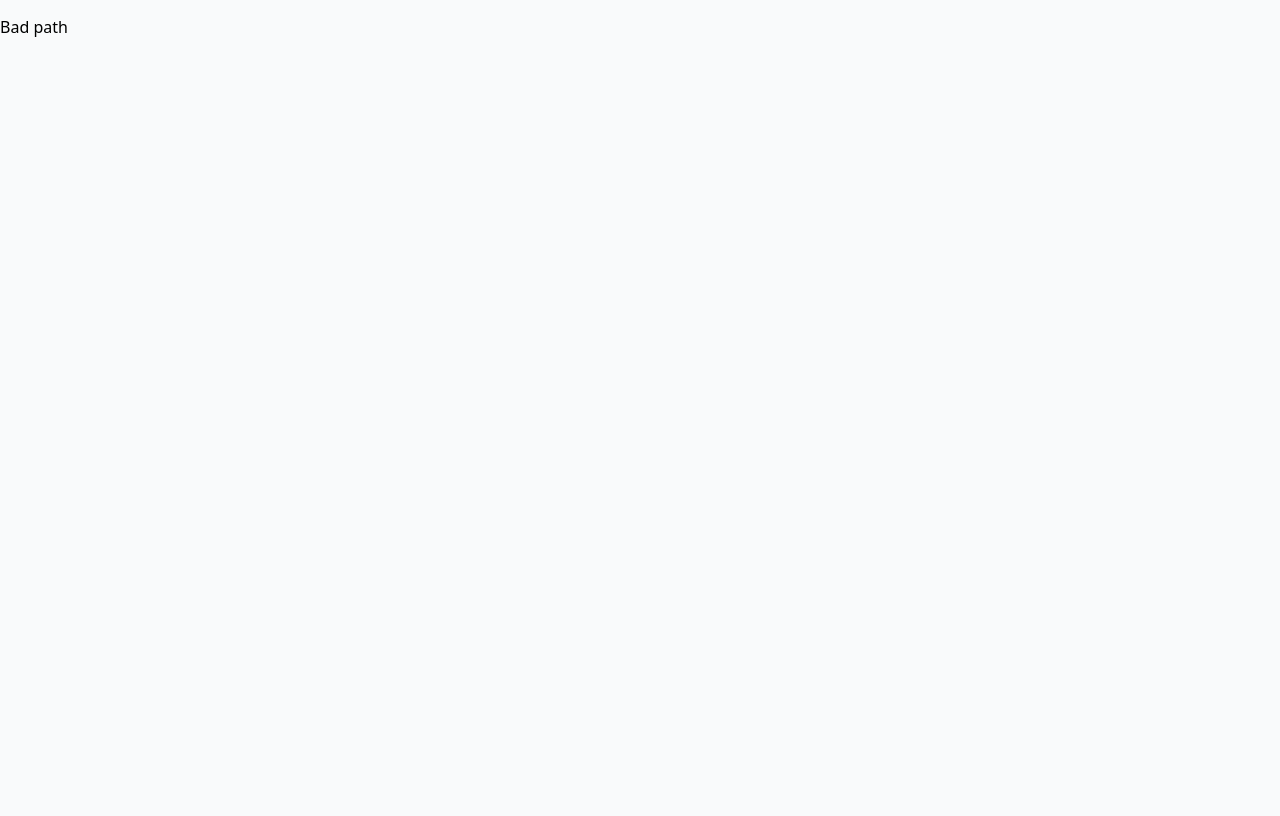
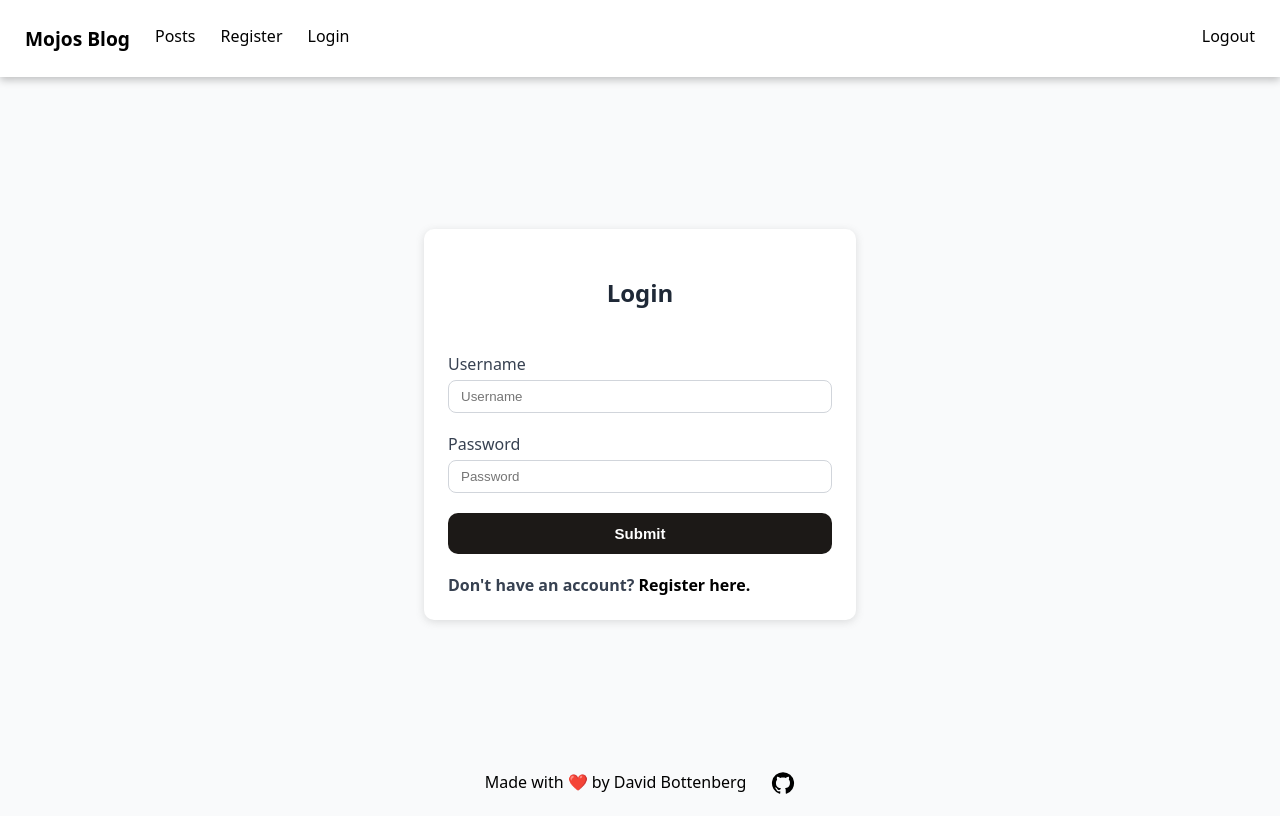
Before and after one commit to davebott-dev/blogapi, a React (Vite) app in the folder client1/: page /login in a window 1280 px wide. Before the commit this address had no page. Built offline with nearby package versions, Linux system fonts and the light colour scheme.

Commit message:
styled register and login routes

```diff
--- a/client1/src/App.css
+++ b/client1/src/App.css
@@ -1,6 +1,7 @@
 :root {
   --backgroundColor: #F9FAFB;
   --elementColor: #FFFF;
+  --altColor: #1C1917;
   --font: ui-sans-serif,system-ui,sans-serif,"Apple Color Emoji","Segoe UI Emoji",Segoe UI Symbol,"Noto Color Emoji"
 }
 #root{
@@ -17,7 +18,11 @@ html,body {
   font-family: var(--font);
 }
 .rootContainer,.indexContainer{
-  height: 100%;
+  height: inherit;
+}
+.rootContainer{
+  display: flex;
+  flex-direction: column;
 }
 
 .indexContainer{
@@ -36,6 +41,45 @@ html,body {
   padding: 1.5rem;
   box-shadow: rgba(99, 99, 99, 0.2) 0px 2px 8px 0px;
   border-radius: 10px;
+}
+.formContainer{
+  display: flex;
+  align-items: center;
+  justify-content: center;
+  height: inherit;
+
+}
+.formContainer>Form{
+  display: flex;
+  flex-direction: column;
+  background: var(--elementColor);
+  box-shadow: rgba(99, 99, 99, 0.2) 0px 2px 8px 0px;
+  border-radius: 10px;
+  padding: 1.5rem;
+  gap: 20px;
+  width: 100%;
+  max-width: 24rem;
+}
+span {
+  color: rgb(55 65 81);
+}
+.formContainer>Form>p {
+  font-weight: 600;
+  font-size: 1.5rem;
+  line-height: 2rem;
+  color: rgb(31 41 55);
+  margin-bottom: 1.5rem;
+  text-align: center;
+}
+.formContainer>Form>div{
+  display: flex;
+  flex-direction: column;
+  gap: 5px;
+}
+input{
+  padding: .5rem .75rem .5rem .75rem;
+  border: 1px solid rgb(209 213 219);
+  border-radius: 0.5rem;
 }
 nav {
   display: flex;
@@ -60,5 +104,29 @@ nav>div:first-child>a:first-child{
 a {
   text-decoration: none;
   color: black;
+}
 
+button {
+  background: var(--altColor);
+  color: var(--elementColor);
+  border: none;
+  font-weight: bold;
+  font-size: 15px;
+  border-radius: 10px;
+  padding: 12px;
+  cursor: pointer;
 }
+.error-page{
+  display:flex;
+  flex-direction: column;
+  justify-content: center;
+  align-items: center;
+  width: 100%;
+}
+footer{
+  display: flex;
+  flex-direction: row;
+  gap: 25px;
+  width: 100%;
+  justify-content: center;
+}
--- a/client1/src/Index.jsx
+++ b/client1/src/Index.jsx
@@ -1,4 +1,5 @@
 import { useState } from 'react'
+import {Link} from 'react-router-dom';
 import './App.css'
 
 function Index() {
@@ -9,7 +10,7 @@ function Index() {
         <h1>Welcome to Mojos Digital Minimalist Blog!</h1>
         <h2>Please Register to view and comment on Mojos post...</h2>
         <p>Discover the best stories and pictures from the world of Mojo</p>
-        <button>Enter Mojos World</button>
+        <Link to = "posts"><button>Enter Mojos World</button></Link>
       </div>
     </div>
   )
--- /dev/null
+++ b/client1/src/errorpage.jsx
@@ -0,0 +1,17 @@
+import {useRouteError} from 'react-router-dom';
+
+const ErrorPage = () => {
+    const error = useRouteError();
+    console.error(error)
+
+    return (
+        <div className="error-page">
+            <h1>Oops</h1>
+            <p><strong>Sorry, an unexpected error has occured</strong>.</p>
+            <p><strong>{error.status}: {error.statusText}</strong></p>
+            <p><em>{error.data}</em></p>
+        </div>
+    )
+}
+
+export default ErrorPage;
--- a/client1/src/main.jsx
+++ b/client1/src/main.jsx
@@ -3,16 +3,27 @@ import { createRoot } from 'react-dom/client'
 import {createBrowserRouter, RouterProvider} from 'react-router-dom'
 import Root from './routes/Root.jsx';
 import Index from './Index.jsx';
+import ErrorPage from './errorpage.jsx';
+import Register from './routes/Register.jsx';
+import Login from './routes/Login.jsx';
 
 const router = createBrowserRouter([
   {
     path: '/',
     element: <Root/>,
-    errorElement: <p>Bad path</p>,
+    errorElement: <ErrorPage/>,
     children: [
       {
         index:true,
         element: <Index/>
+      },
+      {
+        path:'/register',
+        element: <Register/>
+      },
+      {
+        path:'/login',
+        element: <Login/>
       }
     ]
   }
--- /dev/null
+++ b/client1/src/routes/Login.jsx
@@ -0,0 +1,34 @@
+import { Form, redirect, Link } from "react-router-dom";
+
+const Login = () => {
+  return (
+    <div className="formContainer">
+      <Form method="post">
+        <p>Login</p>
+
+        <div>
+          <span>Username</span>
+          <input type="text" placeholder="Username" name="username" required />
+        </div>
+
+        <div>
+          <span>Password</span>
+          <input
+            type="password"
+            name="password"
+            placeholder="Password"
+            required
+          />
+        </div>
+
+        <button type="submit">Submit</button>
+        <span>
+          <strong>
+            Don't have an account? <Link to="/register">Register here.</Link>
+          </strong>
+        </span>
+      </Form>
+    </div>
+  );
+};
+export default Login;
--- /dev/null
+++ b/client1/src/routes/Register.jsx
@@ -0,0 +1,56 @@
+import {Form,redirect} from 'react-router-dom';
+import '../App.css';
+
+const Register = () => {
+
+    return (
+        <div className = "formContainer">
+
+            <Form method= "post">
+            <p>Create Account</p>
+                <div>
+                    <span>Name</span>
+                    <input
+                    type="text"
+                    placeholder="Full Name"
+                    name="name"
+                    required
+                     />
+                </div>
+
+                <div>
+                    <span>Email</span>
+                    <input
+                    type="email"
+                    placeholder="John_Doe@email.com"
+                    name="email"
+                    required
+                     />
+                </div>
+
+                <div>
+                    <span>Username</span>
+                    <input
+                    type="text"
+                    placeholder="Username"
+                    name="username"
+                    required
+                     />
+                </div>
+
+                <div>
+                    <span>Password</span>
+                    <input
+                    type="password"
+                    name="password"
+                    placeholder= "Password"
+                     />
+                </div>
+
+                <button type="submit">Submit</button>
+            </Form>
+        </div>
+    )
+}
+
+export default Register;
--- a/client1/src/routes/Root.jsx
+++ b/client1/src/routes/Root.jsx
@@ -1,4 +1,5 @@
-import { Link, Outlet } from "react-router-dom";
+import { NavLink, Outlet } from "react-router-dom";
+import GitHubIcon from "@mui/icons-material/GitHub";
 import '../App.css';
 
 const Root = () => {
@@ -6,16 +7,21 @@ const Root = () => {
     <div className= "rootContainer">
         <nav>
           <div>
-              <Link>Mojos Blog</Link>
-              <Link>Posts</Link>
-              <Link>Register</Link>
-              <Link>Login</Link>
+              <NavLink to="/">Mojos Blog</NavLink>
+              <NavLink to="posts">Posts</NavLink>
+              <NavLink to="register">Register</NavLink>
+              <NavLink to="login">Login</NavLink>
           </div>
           <div>
-              <Link>Logout</Link>
+              <NavLink to="logout">Logout</NavLink>
           </div>
         </nav>
         <Outlet/>
+
+        <footer>
+          <div>Made with ❤️ by David Bottenberg</div>
+          <a href="https://github.com/davebott-dev"><GitHubIcon/></a>
+        </footer>
     </div>
   );
 };
```
Also changed, not shown: package.json (added, +8 -0 lines), 2 other files (tests, documents, lock files or other folders).
